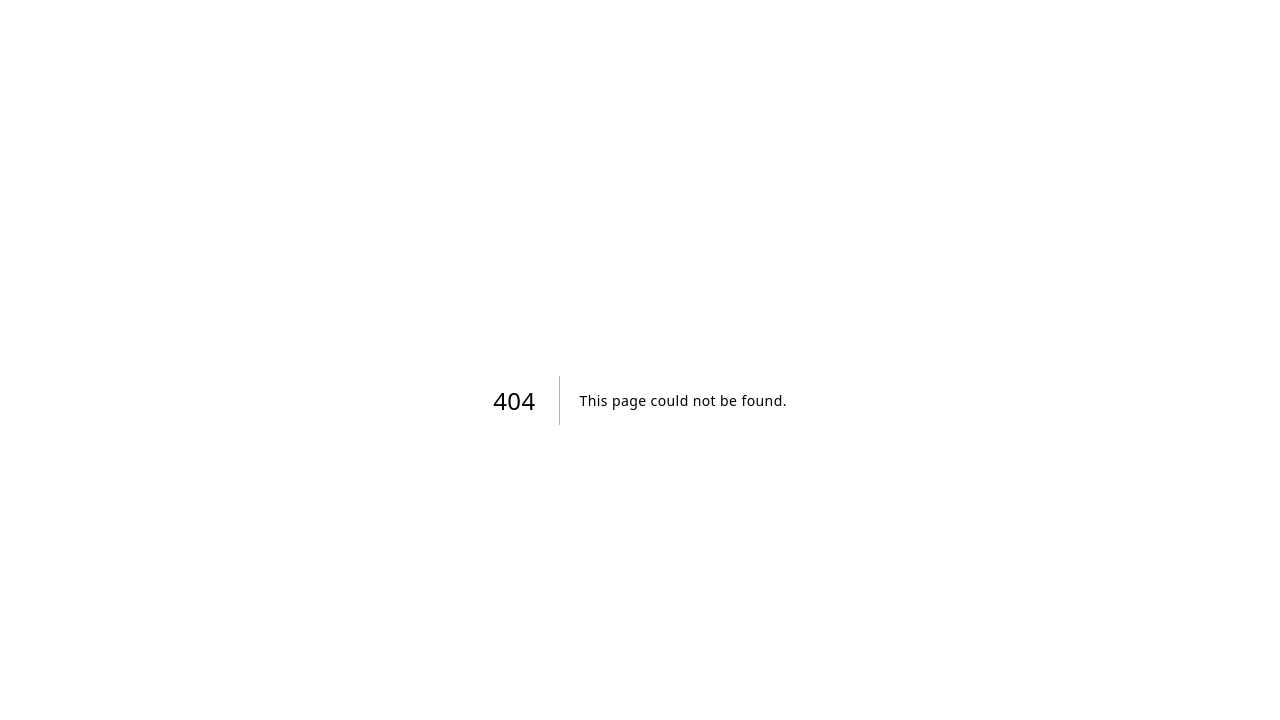
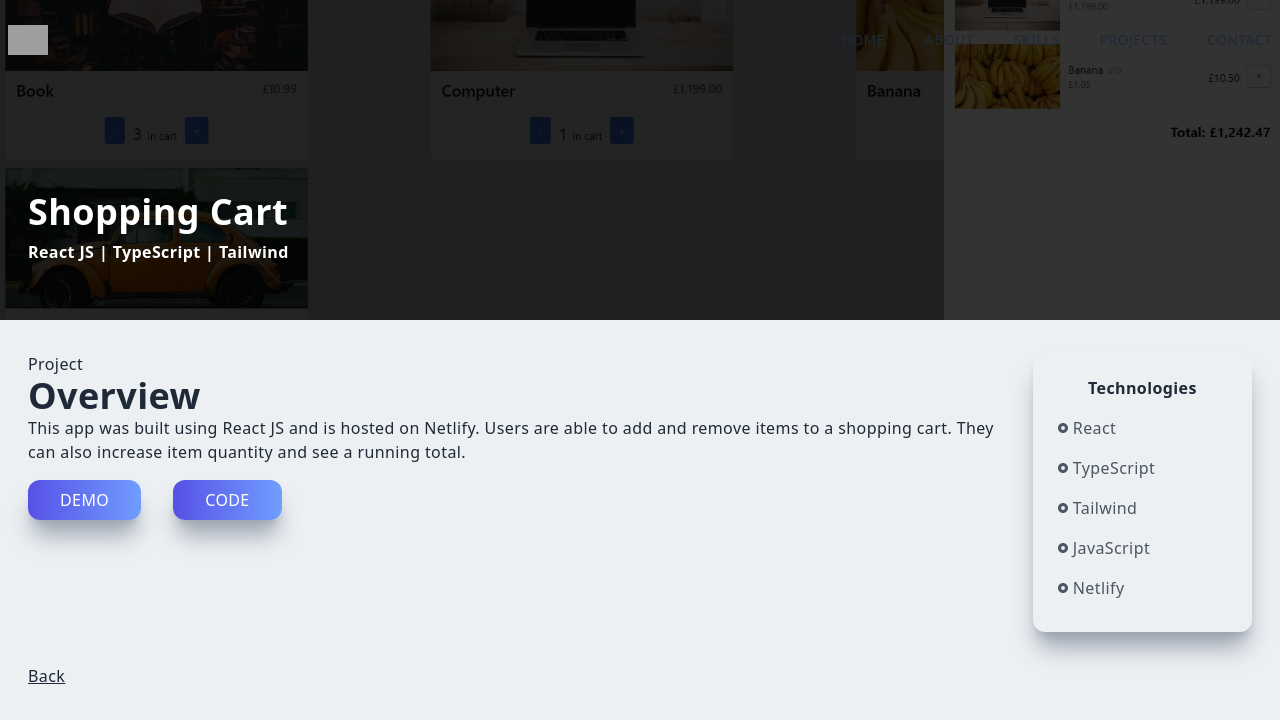
Before and after one commit to lazybump/Portfolio-site-Old, a Next.js app: page /shoppingCart in a window 1280 px wide. Before the commit this address had no page. Shown: the top 720 px of the page. Built offline with nearby package versions, Linux system fonts and the light colour scheme; grey boxes are pictures that could not be loaded.

Commit message:
add routing to project pages

```diff
--- a/pages/_app.tsx
+++ b/pages/_app.tsx
@@ -1,6 +1,12 @@
-import '../styles/globals.css'
-import type { AppProps } from 'next/app'
+import "../styles/globals.css";
+import type { AppProps } from "next/app";
+import NavBar from "../components/NavBar";
 
 export default function App({ Component, pageProps }: AppProps) {
-  return <Component {...pageProps} />
+  return (
+    <>
+      <NavBar />
+      <Component {...pageProps} />
+    </>
+  );
 }
--- a/pages/index.tsx
+++ b/pages/index.tsx
@@ -15,7 +15,6 @@ export default function Home() {
         <meta name="description" content="Generated by create next app" />
         <link rel="icon" href="/favicon.ico" />
       </Head>
-      <NavBar />
       <Main />
       <About />
       <Skills />
--- /dev/null
+++ b/pages/shoppingCart.tsx
@@ -0,0 +1,58 @@
+import Image from "next/image";
+import pic from "../public/assets/projects/shoppingCartBanner.jpg";
+import { RiRadioButtonFill } from "react-icons/ri";
+import Link from "next/link";
+
+const shoppingCart: React.FC = () => {
+  const technologies = [
+    "React",
+    "TypeScript",
+    "Tailwind",
+    "JavaScript",
+    "Netlify",
+  ];
+
+  return (
+    <div className="w-full">
+      <div className="w-screen h-[30vh] lg:h-[40vh] relative">
+        <div className="absolute top-0 left-0 w-full h-[30vh] lg:h-[40vh] bg-black/80 z-10" />
+        <Image className="absolute object-cover z-1" fill src={pic} alt="/" />
+        <div className="absolute top-[70%] max-w-[1240px] w-full left-1/2 right-1/2 -translate-x-1/2 -translate-y-1/2 text-white z-10 p-2">
+          <h2 className="py-2">Shopping Cart</h2>
+          <h3>React JS | TypeScript | Tailwind</h3>
+        </div>
+      </div>
+
+      <div className="max-w-[1240px] mx-auto p-2 grid md:grid-cols-5 gap-8 pt-8">
+        <div className="col-span-4">
+          <p>Project</p>
+          <h2>Overview</h2>
+          <p>
+            This app was built using React JS and is hosted on Netlify. Users
+            are able to add and remove items to a shopping cart. They can also
+            increase item quantity and see a running total.
+          </p>
+          <button className="px-8 py-2 mt-4 mr-8">Demo</button>
+          <button className="px-8 py-2 mt-4">Code</button>
+        </div>
+        <div className="col-span-4 p-4 shadow-xl md:col-span-1 shadow-gray-400 rounded-xl">
+          <div className="p-2">
+            <p className="pb-2 font-bold text-center">Technologies</p>
+            <div className="grid grid-cols-3 md:grid-cols-1">
+              {technologies.map((tech) => (
+                <p className="flex items-center py-2 text-gray-600">
+                  <RiRadioButtonFill className="pr-1" /> {tech}
+                </p>
+              ))}
+            </div>
+          </div>
+        </div>
+        <Link href="/#projects">
+          <p className="underline cursor-pointer">Back</p>
+        </Link>
+      </div>
+    </div>
+  );
+};
+
+export default shoppingCart;
--- /dev/null
+++ b/pages/symphony.tsx
@@ -0,0 +1,52 @@
+import Image from "next/image";
+import pic from "../public/assets/projects/symphonyBanner.jpg";
+import { RiRadioButtonFill } from "react-icons/ri";
+import Link from "next/link";
+
+const symphony: React.FC = () => {
+  const technologies = ["React", "CSS", "JavaScript", "Netlify"];
+
+  return (
+    <div className="w-full">
+      <div className="w-screen h-[30vh] lg:h-[40vh] relative">
+        <div className="absolute top-0 left-0 w-full h-[30vh] lg:h-[40vh] bg-black/80 z-10" />
+        <Image className="absolute object-cover z-1" fill src={pic} alt="/" />
+        <div className="absolute top-[70%] max-w-[1240px] w-full left-1/2 right-1/2 -translate-x-1/2 -translate-y-1/2 text-white z-10 p-2">
+          <h2 className="py-2">Spotify Tracker App</h2>
+          <h3>React JS</h3>
+        </div>
+      </div>
+
+      <div className="max-w-[1240px] mx-auto p-2 grid md:grid-cols-5 gap-8 pt-8">
+        <div className="col-span-4">
+          <p>Project</p>
+          <h2>Overview</h2>
+          <p>
+            This app allows users to log in to their Spotify account, add and
+            remove songs to a custom playlist, and save that playlist into their
+            account.
+          </p>
+          <button className="px-8 py-2 mt-4 mr-8">Demo</button>
+          <button className="px-8 py-2 mt-4">Code</button>
+        </div>
+        <div className="col-span-4 p-4 shadow-xl md:col-span-1 shadow-gray-400 rounded-xl">
+          <div className="p-2">
+            <p className="pb-2 font-bold text-center">Technologies</p>
+            <div className="grid grid-cols-3 md:grid-cols-1">
+              {technologies.map((tech) => (
+                <p className="flex items-center py-2 text-gray-600">
+                  <RiRadioButtonFill className="pr-1" /> {tech}
+                </p>
+              ))}
+            </div>
+          </div>
+        </div>
+        <Link href="/#projects">
+          <p className="underline cursor-pointer">Back</p>
+        </Link>
+      </div>
+    </div>
+  );
+};
+
+export default symphony;
--- a/public/data/projects.json
+++ b/public/data/projects.json
@@ -3,11 +3,11 @@
     "id": 1,
     "title": "E-commerce App",
     "imgUrl": "/assets/projects/shoppingCart.jpg",
-    "projectUrl": "/shopping-cart"
+    "projectUrl": "/shoppingCart"
   },
   {
     "id": 2,
-    "title": "Spotify-tracker App",
+    "title": "Spotify-Tracker App",
     "imgUrl": "/assets/projects/symphony.jpg",
     "projectUrl": "/symphony"
   }
```
Also changed, not shown: public/assets/projects/shoppingCartBanner.JPG (added), public/assets/projects/symphonyBanner.JPG (added).
